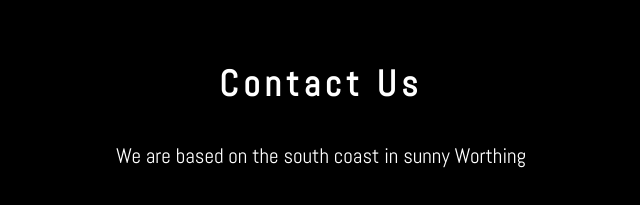
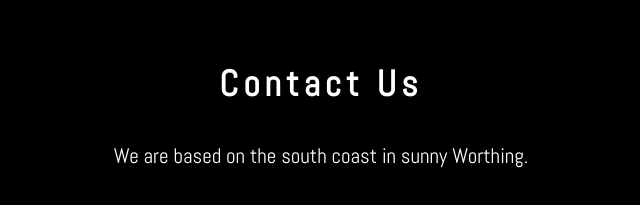
Before and after one commit to nathdolan/nathdolan.github.io, a website: page index.html in a window 1280 px wide. Shown: the part 2297-2502 px from the top of the page, 319-959 px from the left. Drawn offline with nearby package versions, Linux system fonts and the light colour scheme; some packages are replaced by stand-ins of ours.

Commit message:
more tweaks

```diff
--- a/index.html
+++ b/index.html
@@ -2,6 +2,7 @@
 <html lang="en">
 
 <head>
+    <link rel="shortcut icon" href="img/icon_whiteborder.png"/>
 
     <meta charset="utf-8">
     <meta http-equiv="X-UA-Compatible" content="IE=edge">
@@ -9,7 +10,7 @@
     <meta name="description" content="">
     <meta name="author" content="">
 
-    <title>GET NEW</title>
+    <title>> GET NEW</title>
 
     <!-- Bootstrap Core CSS -->
     <link href="vendor/bootstrap/css/bootstrap.min.css" rel="stylesheet">
@@ -157,7 +158,7 @@
     <section id="contact" class="container contact-section text-center">
         <div class="col-lg-8 col-lg-offset-2">
             <h1>Contact Us</h1>
-            <p>We are based on the south coast in sunny Worthing</p>
+            <p>We are based on the south coast in sunny Worthing.</p>
             <p><a href="mailto:info@getnew.io">info@getnew.io</a>
             </p>
             <ul class="list-inline banner-social-buttons">
```
Also changed, not shown: img/icon_whiteborder.png (added), img/logo_black_outline.png (added), img/logo_outline.png (added).
